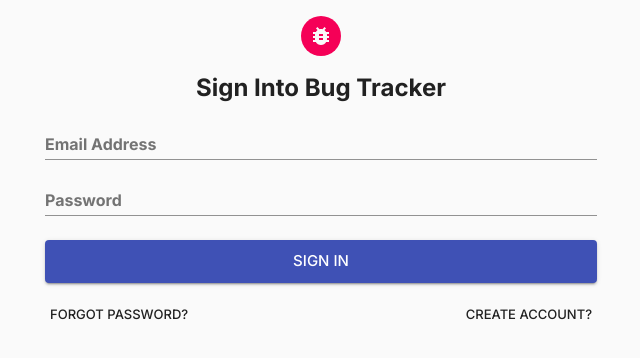
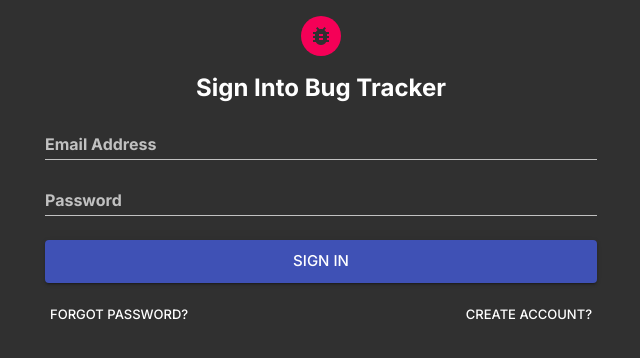
Before and after one commit to crvouga/bug-tracker, a Next.js app: page /sign-in in a window 1280 px wide. Shown: the top 358 px of the page, without its empty margins (319-959 px from the left). Built offline with nearby package versions, Linux system fonts and the light colour scheme.

Commit message:
added dark theme

```diff
--- a/components/Theme.tsx
+++ b/components/Theme.tsx
@@ -7,6 +7,9 @@ import {
 import { PropsWithChildren } from "react";
 
 const themeOptions: ThemeOptions = {
+  palette: {
+    type: "dark",
+  },
   typography: {
     fontWeightRegular: "bold",
     fontFamily: ["Inter", "sans-serif"].join(","),
--- a/components/logo.tsx
+++ b/components/logo.tsx
@@ -4,6 +4,9 @@ import BugReportIcon from "@material-ui/icons/BugReport";
 export const LogoIcon = BugReportIcon;
 
 const useStyles = makeStyles((theme) => ({
+  icon: {
+    color: "inherit",
+  },
   avatar: {
     backgroundColor: theme.palette.secondary.main,
   },
@@ -13,7 +16,7 @@ export const LogoAvatar = (props: AvatarProps) => {
   const classes = useStyles();
   return (
     <Avatar className={classes.avatar} {...props}>
-      <LogoIcon />
+      <LogoIcon className={classes.icon} />
     </Avatar>
   );
 };
```
